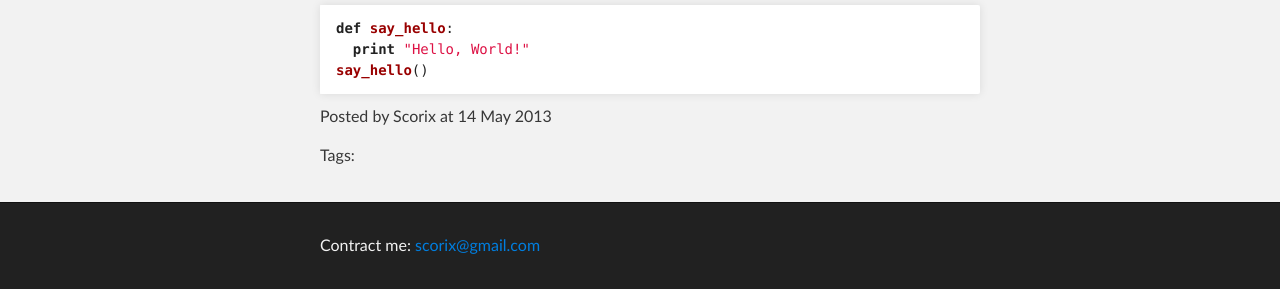
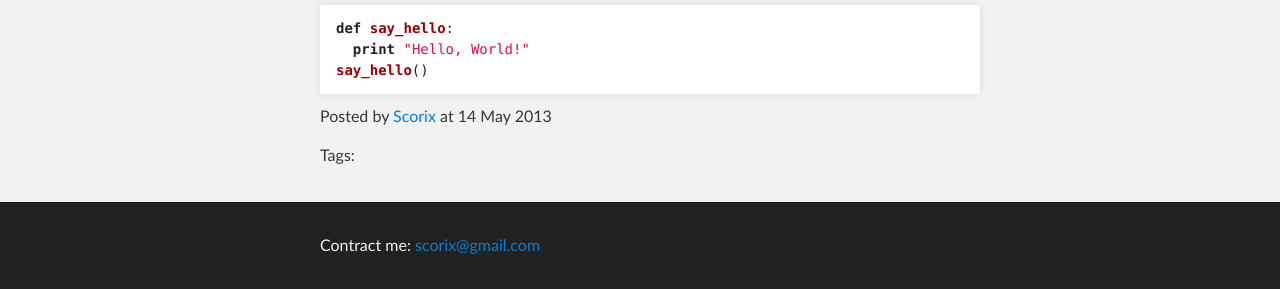
Before and after one commit to scorix/scorix.github.io, a Jekyll site: the page built from _posts/2013-05-13-hello-world.markdown, in a window 1280 px wide. Shown: the part 721-1010 px from the top of the page. Built offline with Jekyll 4.4.1, drawn with Linux system fonts in a browser that asks for light colours.

Commit message:
about me

```diff
--- a/_layouts/post.html
+++ b/_layouts/post.html
@@ -5,5 +5,5 @@ layout: default
 
 {{ content }}
 
-<p class="meta">Posted by Scorix at {{ page.date | date_to_string }}</p>
+<p class="meta">Posted by <a href="https://about.me/scorix">Scorix</a> at {{ page.date | date_to_string }}</p>
 <p class="meta">Tags: {{ page.tags | array_to_sentence_string }}</p>
```
